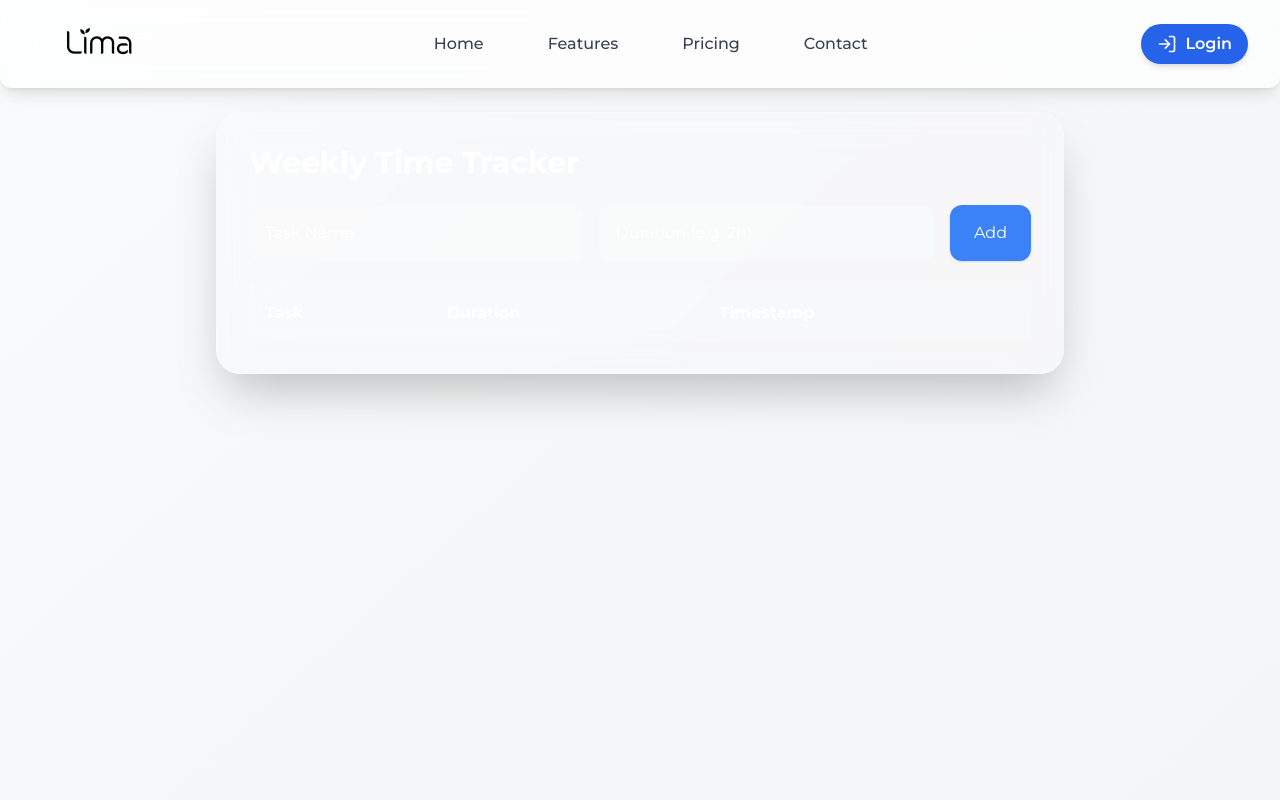
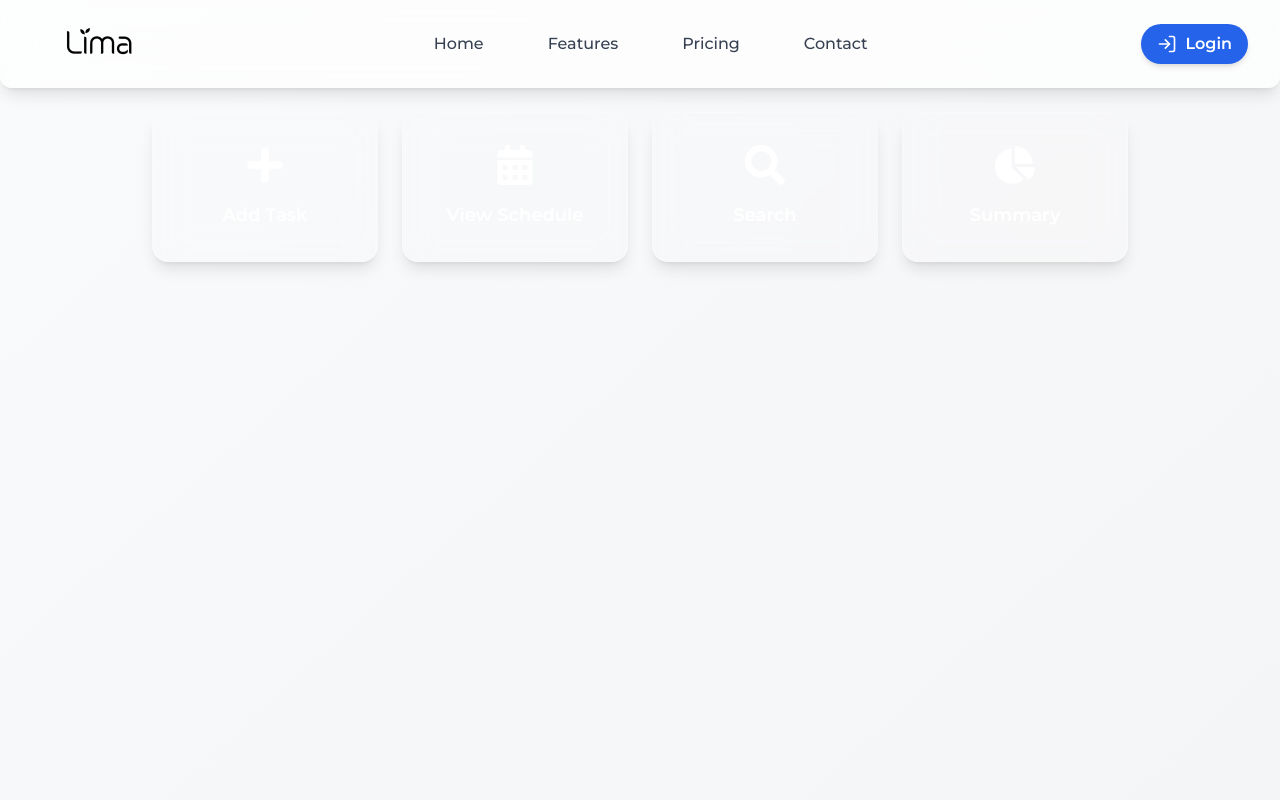
Before and after one commit to Shashwath-K/LimaProject, a React (Vite) app: page /time-tracker in a window 1280 px wide. Shown: the top 800 px of the page. Built offline with nearby package versions, Linux system fonts and the light colour scheme.

Commit message:
Tracker layout updated

```diff
--- a/src/components/pages/TimeTracker.jsx
+++ b/src/components/pages/TimeTracker.jsx
@@ -1,41 +1,102 @@
-import React, { useState } from "react";
+import React, { useState, useEffect } from "react";
 import { motion } from "framer-motion";
 import axios from "axios";
+import { FaPlus, FaCalendarAlt, FaSearch, FaChartPie } from "react-icons/fa";
+
+const ICONS = {
+    add: <FaPlus size={40} />,
+    calendar: <FaCalendarAlt size={40} />,
+    search: <FaSearch size={40} />,
+    summary: <FaChartPie size={40} />,
+};
+
+const Card = ({ title, icon, onClick }) => (
+    <motion.div
+        whileHover={{ scale: 1.05 }}
+        whileTap={{ scale: 0.95 }}
+        onClick={onClick}
+        className="bg-white/10 backdrop-blur-lg p-8 rounded-2xl shadow-lg border border-white/20 cursor-pointer flex flex-col items-center justify-center transition"
+    >
+        {icon}
+        <p className="mt-4 text-white text-lg font-semibold">{title}</p>
+    </motion.div>
+);
 
 const TimeTracker = () => {
-    const [entries, setEntries] = useState([]);
+    const [view, setView] = useState("menu");
     const [task, setTask] = useState("");
     const [duration, setDuration] = useState("");
+    const [entries, setEntries] = useState([]);
 
-    const addEntry = async () => {
+    const handleAddTask = async () => {
         if (!task || !duration) return;
 
-        const newEntry = {
+        const now = new Date();
+        const timestamp = now.toISOString();
+
+        try {
+            await axios.post("http://localhost:3001/save", {
+                type: "task",
                 task,
                 duration,
-            timestamp: new Date().toISOString(),
-        };
+                timestamp,
+            });
 
-        try {
-            await axios.post("http://localhost:3001/save", newEntry);
-            setEntries([...entries, newEntry]);
+            setEntries([...entries, { task, duration, timestamp, type: "task" }]);
             setTask("");
             setDuration("");
         } catch (err) {
-            console.error("Failed to save entry:", err);
+            console.error("Error saving task:", err);
         }
     };
 
+    const loadSchedule = async () => {
+        // Mocking for now; later we’ll fetch from CSV
+        const today = new Date().toISOString();
+        setEntries([
+            {
+                type: "schedule",
+                task: "Morning Workout",
+                duration: "1h",
+                timestamp: today,
+            },
+            {
+                type: "task",
+                task: "Client Meeting",
+                duration: "2h",
+                timestamp: today,
+            },
+        ]);
+    };
+
+    useEffect(() => {
+        if (view === "schedule") {
+            loadSchedule();
+        }
+    }, [view]);
+
     return (
-        <div className="p-6 max-w-4xl mx-auto">
+        <div className="p-6 max-w-5xl mx-auto text-white">
+            {view === "menu" && (
                 <motion.div
-                className="bg-white/10 backdrop-blur-lg p-8 rounded-3xl shadow-2xl border border-white/20"
-                initial={{ opacity: 0, y: 50 }}
+                    initial={{ opacity: 0, y: 30 }}
                     animate={{ opacity: 1, y: 0 }}
-                transition={{ duration: 0.6 }}
+                    className="grid grid-cols-1 sm:grid-cols-2 lg:grid-cols-4 gap-6"
                 >
-                <h2 className="text-3xl font-bold text-white mb-6">Weekly Time Tracker</h2>
+                    <Card title="Add Task" icon={ICONS.add} onClick={() => setView("add")} />
+                    <Card title="View Schedule" icon={ICONS.calendar} onClick={() => setView("schedule")} />
+                    <Card title="Search" icon={ICONS.search} onClick={() => alert("Search coming soon!")} />
+                    <Card title="Summary" icon={ICONS.summary} onClick={() => alert("Summary coming soon!")} />
+                </motion.div>
+            )}
 
+            {view === "add" && (
+                <motion.div
+                    initial={{ opacity: 0, y: 30 }}
+                    animate={{ opacity: 1, y: 0 }}
+                    className="bg-white/10 backdrop-blur-lg p-8 rounded-3xl shadow-xl border border-white/20"
+                >
+                    <h2 className="text-2xl font-bold mb-4">Add Task (Today & Future)</h2>
                     <div className="flex flex-col md:flex-row gap-4 mb-6">
                         <input
                             type="text"
@@ -46,31 +107,45 @@ const TimeTracker = () => {
                         />
                         <input
                             type="text"
-                        placeholder="Duration (e.g. 2h)"
+                            placeholder="Duration (e.g. 1h)"
                             value={duration}
                             onChange={(e) => setDuration(e.target.value)}
                             className="flex-1 p-4 rounded-xl bg-white/20 text-white placeholder-white focus:outline-none"
                         />
                         <button
-                        onClick={addEntry}
-                        className="bg-blue-500 hover:bg-blue-600 text-white px-6 py-4 rounded-xl shadow"
+                            onClick={handleAddTask}
+                            className="bg-green-500 hover:bg-green-600 text-white px-6 py-4 rounded-xl shadow"
                         >
-                        Add
+                            Save
                         </button>
                     </div>
+                    <button onClick={() => setView("menu")} className="text-blue-400 underline">
+                        ← Back to Menu
+                    </button>
+                </motion.div>
+            )}
 
+            {view === "schedule" && (
+                <motion.div
+                    initial={{ opacity: 0, y: 30 }}
+                    animate={{ opacity: 1, y: 0 }}
+                    className="bg-white/10 backdrop-blur-lg p-8 rounded-3xl shadow-xl border border-white/20"
+                >
+                    <h2 className="text-2xl font-bold mb-4">Monthly Schedule View</h2>
                     <div className="overflow-auto max-h-96">
-                    <table className="w-full text-white rounded-xl">
-                        <thead className="bg-white/10 rounded-xl">
+                        <table className="w-full text-white">
+                            <thead className="bg-white/10">
                                 <tr>
+                                    <th className="p-4 text-left">Type</th>
                                     <th className="p-4 text-left">Task</th>
                                     <th className="p-4 text-left">Duration</th>
-                                <th className="p-4 text-left">Timestamp</th>
+                                    <th className="p-4 text-left">Date</th>
                                 </tr>
                             </thead>
                             <tbody>
                                 {entries.map((entry, index) => (
                                     <tr key={index} className="hover:bg-white/5 transition">
+                                        <td className="p-4 capitalize">{entry.type}</td>
                                         <td className="p-4">{entry.task}</td>
                                         <td className="p-4">{entry.duration}</td>
                                         <td className="p-4">{new Date(entry.timestamp).toLocaleString()}</td>
@@ -79,7 +154,11 @@ const TimeTracker = () => {
                             </tbody>
                         </table>
                     </div>
+                    <button onClick={() => setView("menu")} className="text-blue-400 underline mt-4">
+                        ← Back to Menu
+                    </button>
                 </motion.div>
+            )}
         </div>
     );
 };
```
Also changed, not shown: 1 other file (tests, documents, lock files or other folders). Lines whose indentation alone changed are shown as unchanged.
